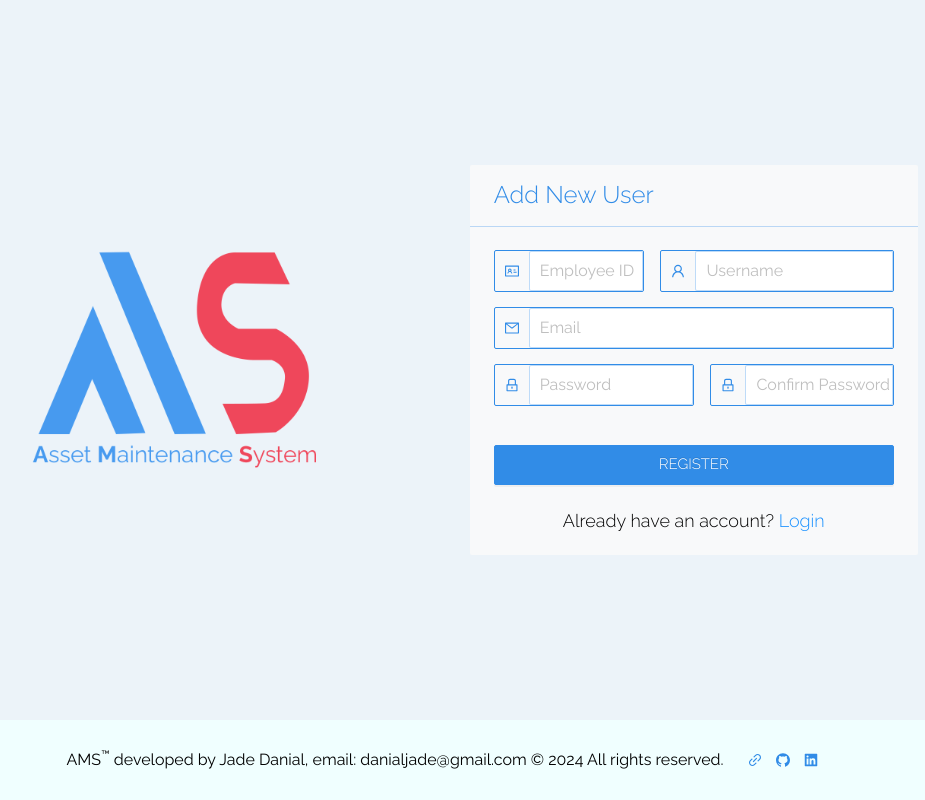
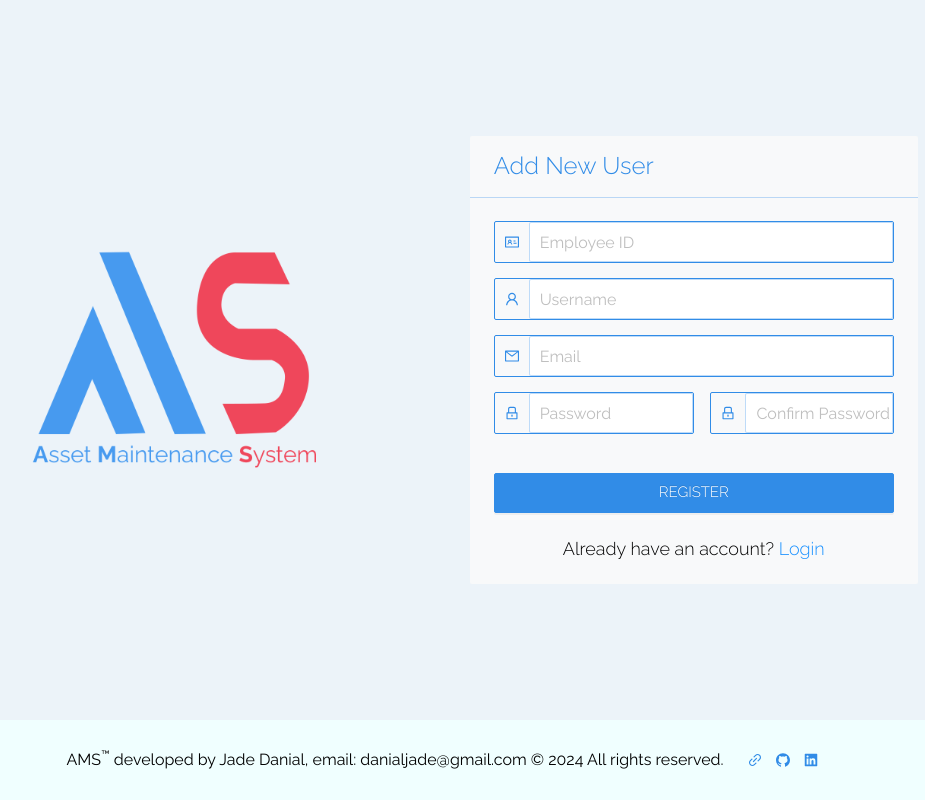
Before and after one commit to jadedanial/asset-maintenance-system, a React (Create React App) app in the folder frontend/ams/: page /register in a window 1280 px wide. Shown: the whole page, without its empty margins (198-1123 px from the left). Built offline with nearby package versions, Linux system fonts and the light colour scheme.

Commit message:
Enhanced UI.

```diff
--- a/frontend/ams/src/pages/Register.js
+++ b/frontend/ams/src/pages/Register.js
@@ -119,8 +119,6 @@ const RegisterPage = () => {
                   onFinish={onFinish}
                   onFieldsChange={onFieldsChange}
                 >
-                  <Row className="space-between-row">
-                    <Col span={9}>
                   <Form.Item
                     name="id"
                     rules={[
@@ -136,8 +134,6 @@ const RegisterPage = () => {
                       onChange={(e) => setUserId(e.target.value)}
                     />
                   </Form.Item>
-                    </Col>
-                    <Col span={14}>
                   <Form.Item
                     name="username"
                     rules={[
@@ -154,8 +150,6 @@ const RegisterPage = () => {
                       onChange={(e) => setUserName(e.target.value)}
                     />
                   </Form.Item>
-                    </Col>
-                  </Row>
                   <Form.Item
                     name="email"
                     rules={[
```
Also changed, not shown: 1 other file (tests, documents, lock files or other folders). Lines whose indentation alone changed are shown as unchanged.
